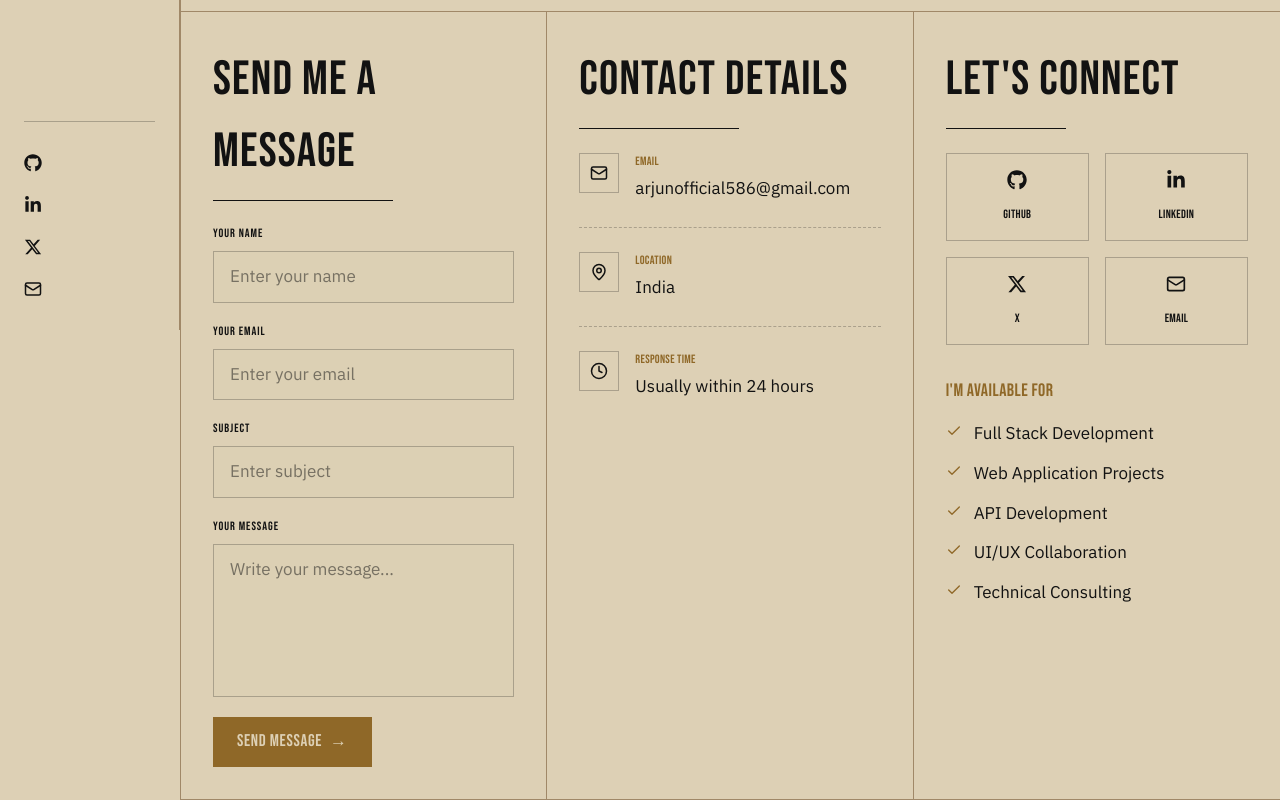
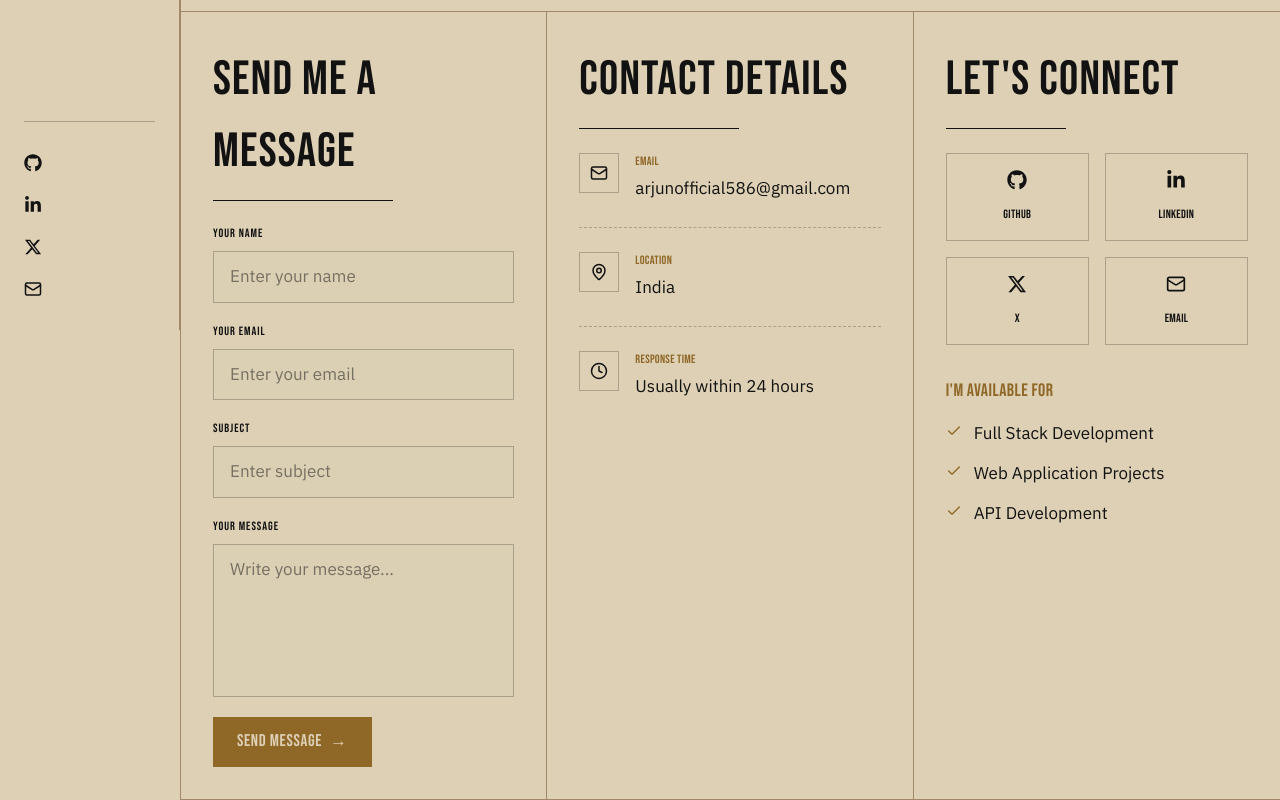
Before and after one commit to Arjun586/portfolio, a React (Vite) app: page /contact in a window 1280 px wide. Shown: the part 470-1270 px from the top of the page. Built offline with nearby package versions, Linux system fonts and the light colour scheme.

Commit message:
Fix: Contact form

```diff
--- a/src/data/contactPage.ts
+++ b/src/data/contactPage.ts
@@ -27,7 +27,5 @@ export const socialLinks = [
 export const availableFor = [
     "Full Stack Development",
     "Web Application Projects",
-    "API Development",
-    "UI/UX Collaboration",
-    "Technical Consulting",
+    "API Development"
 ] as const;
```
